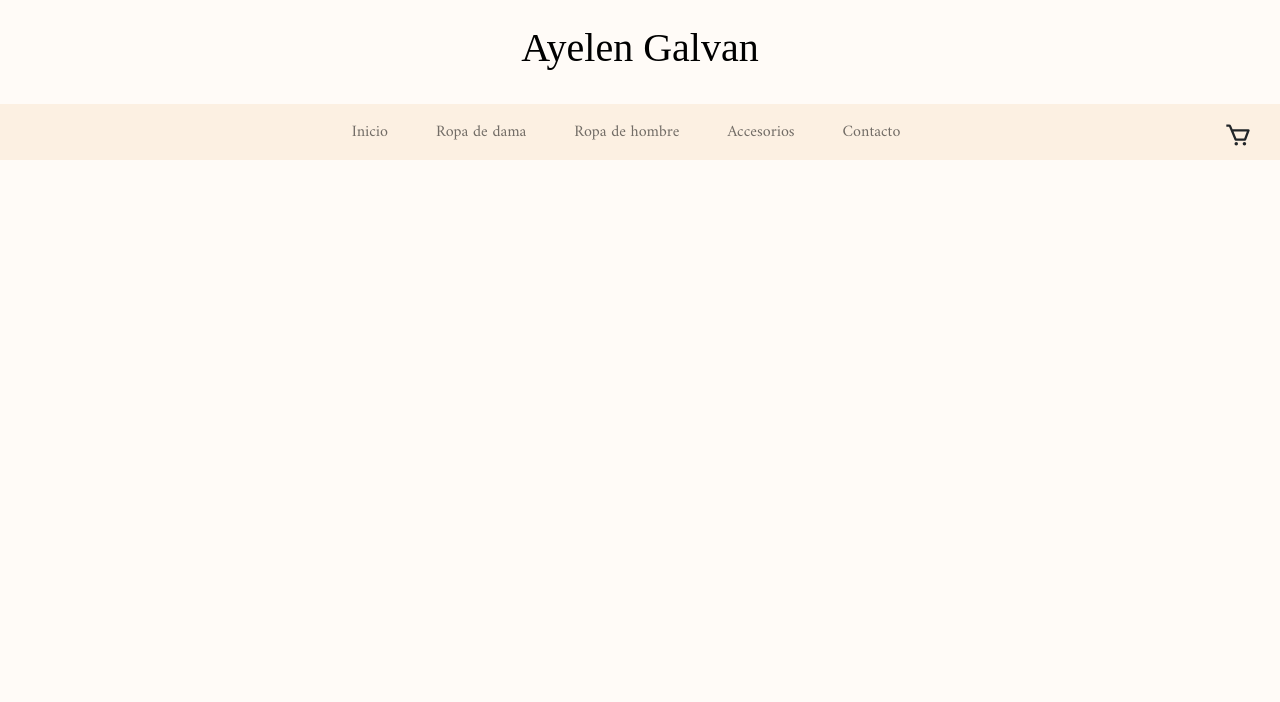
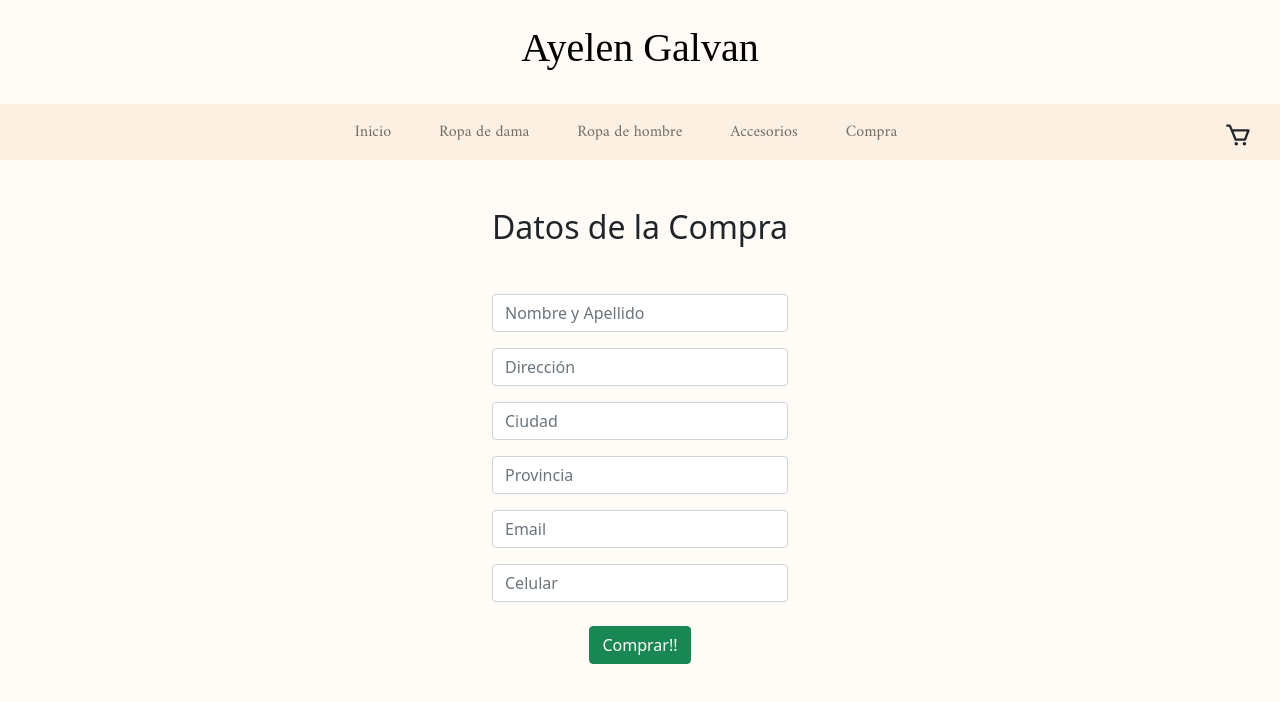
Before and after one commit to ManavellaA/Curso-React-Coder, a React (Create React App) app: page /Compra in a window 1280 px wide. Shown: the top 702 px of the page. Built offline with nearby package versions, Linux system fonts and the light colour scheme; a web font is replaced by a local one.

Commit message:
Formulario

```diff
--- a/src/App.js
+++ b/src/App.js
@@ -4,6 +4,7 @@ import CartContext from './Components/Cart/CartContext';
 import NavBar from "./Components/NavBar/NavBar";
 import ItemDetailContainer from './Components/ItemDetailContainer/ItemDetailConteiner';
 import ItemListContainer from "./Components/ItemListContainer/ItemListContainer";
+import BuyForm from "./Components/Cart/BuyForm";
 
 function App() {
 
@@ -11,7 +12,7 @@ function App() {
                                {item: 'Ropa de dama', enlace:'/Tienda/Dama'},
                                {item: 'Ropa de hombre', enlace:'/Tienda/Hombre'},
                                {item: 'Accesorios', enlace:'/Tienda/Accesorios'},
-                               {item: 'Contacto', enlace:'/Contacto'}];
+                               {item: 'Compra', enlace:'/Compra'}];
 
   const brand = 'Ayelen Galvan'
 
@@ -33,8 +34,8 @@ function App() {
                 <ItemDetailContainer />
             </Route>
 
-            <Route exact path='/Contacto'>
-              Contacto
+            <Route exact path='/Compra'>
+              <BuyForm />
             </Route>
 
         </Switch>
--- /dev/null
+++ b/src/Components/Cart/BuyForm.jsx
@@ -0,0 +1,70 @@
+import React, { useState, useRef, useContext } from "react";
+import firebase from "firebase";
+import { getFirestore } from "../FireBase/Firebase";
+// import { Link } from "react-router-dom";
+import { context } from "./CartContext";
+
+export default function TestForm() {
+  const { cart, ClearCart, setShow, Total } = useContext(context);
+
+  setShow(false);
+
+  const [orderId, setOrderId] = useState("");
+
+  const nameRef = useRef();
+  const addressRef = useRef();
+  const cityRef = useRef();
+  const stateRef = useRef();
+  const emailRef = useRef();
+  const mobileRef = useRef();
+
+  function handleClick() {
+    const db = getFirestore();
+    const orders = db.collection("orders");
+
+    const OC = {
+      buyer: {
+        name: nameRef.current.value,
+        address: addressRef.current.value,
+        city: cityRef.current.value,
+        state: stateRef.current.value,
+        email: emailRef.current.value,
+        mobile: mobileRef.current.value,
+      },
+      date: firebase.firestore.Timestamp.fromDate(new Date()),
+      items: cart,
+      total: Total,
+    };
+
+    orders
+      .add(OC)
+      .then(({ id }) => {
+        setOrderId(id);
+        console.log(`Ingreso la OC: ${id}`);
+        ClearCart();
+      })
+      .catch((err) => {
+        console.log(err);
+      });
+  }
+
+  return (
+    <>
+      <h2 className="text-center mt-5">Datos de la Compra</h2>
+      {orderId &&
+          <h3 className="text-center mt-5">Tu Orden es la N° {orderId}</h3>
+      }
+      <div className=" mt-5 flex-wrap container col-8 col-sm-6 col-md-5 col-lg-4 col-xl-3">
+        <input placeholder='Nombre y Apellido' type="text" className="mt-3 form-control" ref={nameRef} />
+        <input placeholder='Dirección' type="text" className="mt-3 form-control" ref={addressRef} />
+        <input placeholder='Ciudad' type="text" className="mt-3 form-control" ref={cityRef} />
+        <input placeholder='Provincia' type="text" className="mt-3 form-control" ref={stateRef} />
+        <input placeholder='Email' type="email" className="mt-3 form-control" ref={emailRef} />
+        <input placeholder='Celular' type="number" className="mt-3 form-control" ref={mobileRef} />
+      </div>
+      <div className="text-center mt-4 mb-5">
+        <button className="btn btn-success " onClick={handleClick}>Comprar!!</button>
+      </div>
+    </>
+  );
+}
--- a/src/Components/Cart/Cart.jsx
+++ b/src/Components/Cart/Cart.jsx
@@ -7,7 +7,7 @@ import Controls from "./Controls";
 
 const AddOn = () => {
 
-  const { cart, ClearCart, Total, PurchaseCart, show, setShow } = useContext(context);
+  const { cart, ClearCart, Total, show, setShow } = useContext(context);
 
   const handleClose = () => setShow(false);
 
@@ -48,9 +48,11 @@ const AddOn = () => {
               <br />
               <h5 className="text-center">Total compra ${Total}</h5>
               <div className="d-flex justify-content-around align-items-center mt-5">
-                <button onClick={PurchaseCart} className="btn btn-success">
-                  Finalizar compra
-                </button>
+                <Link to={'/Compra'} >
+                  <button className="btn btn-success">
+                    Finalizar compra
+                  </button>
+                </Link>
                 <button onClick={ClearCart} className="btn btn-danger">
                   Borrar Carrito
                 </button>
--- a/src/Components/Cart/CartContext.jsx
+++ b/src/Components/Cart/CartContext.jsx
@@ -38,7 +38,6 @@ const CartContext = ({ children }) => {
   const SubstractItem = (item, subs) => {
     setCart(cart.map((e) => (e.id === item.id ? { ...e, cantidad: subs } : e)));
   };
-  const PurchaseCart = () => {};
 
   console.log(cart);
 
@@ -50,7 +49,6 @@ const CartContext = ({ children }) => {
           setCart,
           onAdd,
           ClearCart,
-          PurchaseCart,
           RemoveItem,
           AddItem,
           SubstractItem,
```
